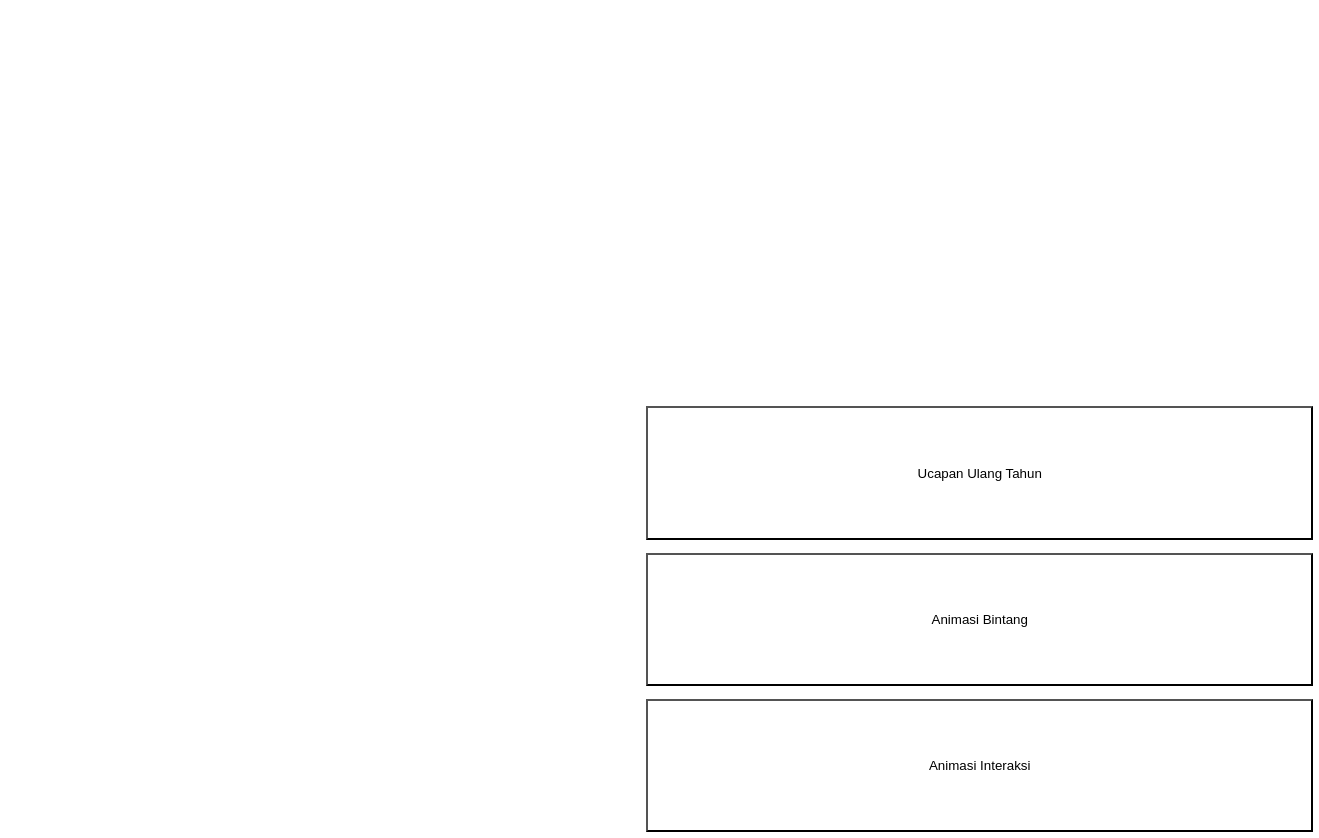
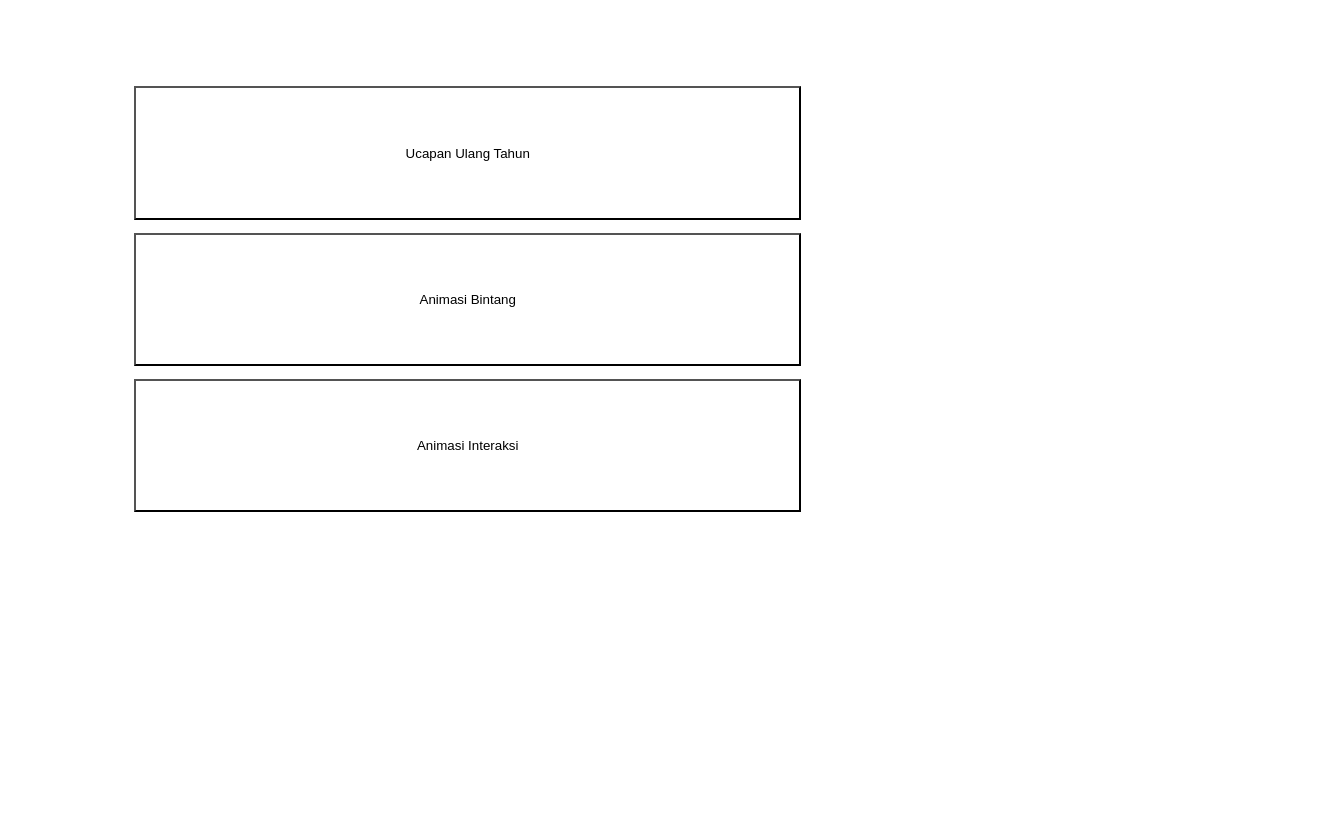
Before and after one commit to raflydtya/rafi1.github.io, a website: page index.html in a window 1280 px wide. Shown: the whole page, 1319 px wide, since content can reach past the window. After the commit the page ends 800 px from the top, so only its background shows below. Drawn offline with Linux system fonts and the light colour scheme.

Commit message:
Update index.html

```diff
--- a/index.html
+++ b/index.html
@@ -16,9 +16,9 @@
   <style>
     #container {
       width: 4em;
-      position: absolute;
-      top: 50%;
-      left: 50%;
+      position: fixed;
+      top: 10%;
+      left: 10%;
       display: block;
       align-items: center;
     }
```
